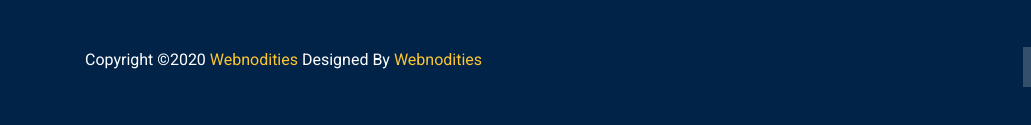
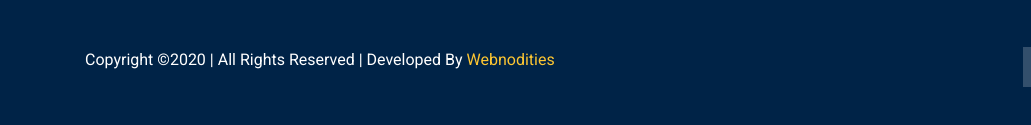
Before and after one commit to Webnodites/EduAlpha, a plain HTML site: page index.html in a window 1280 px wide. Shown: the part 6053-6178 px from the top of the page, 0-1031 px from the left. Drawn offline with Linux system fonts and the light colour scheme; some packages are replaced by stand-ins of ours; files whose address does not match are found by name.

Commit message:
Update index.html

```diff
--- a/index.html
+++ b/index.html
@@ -812,7 +812,7 @@
         </div>
         <div class="row footer-bottom d-flex justify-content-between">
           <p class="col-lg-8 col-sm-12 footer-text m-0 text-white">
-            Copyright &copy;<script>document.write(new Date().getFullYear());</script>  <a href="http://webnodites.tech/" target="_blank">Webnodities</a> Designed By <a href="http://webnodites.tech/" target="_blank">Webnodities</a>
+            Copyright &copy;<script>document.write(new Date().getFullYear());</script> | All Rights Reserved | Developed By <a href="https://www.webnodites.com/" target="_blank">Webnodities</a>
 </p>
           <div class="col-lg-4 col-sm-12 footer-social">
             <a href="#"><i class="ti-facebook"></i></a>
```
